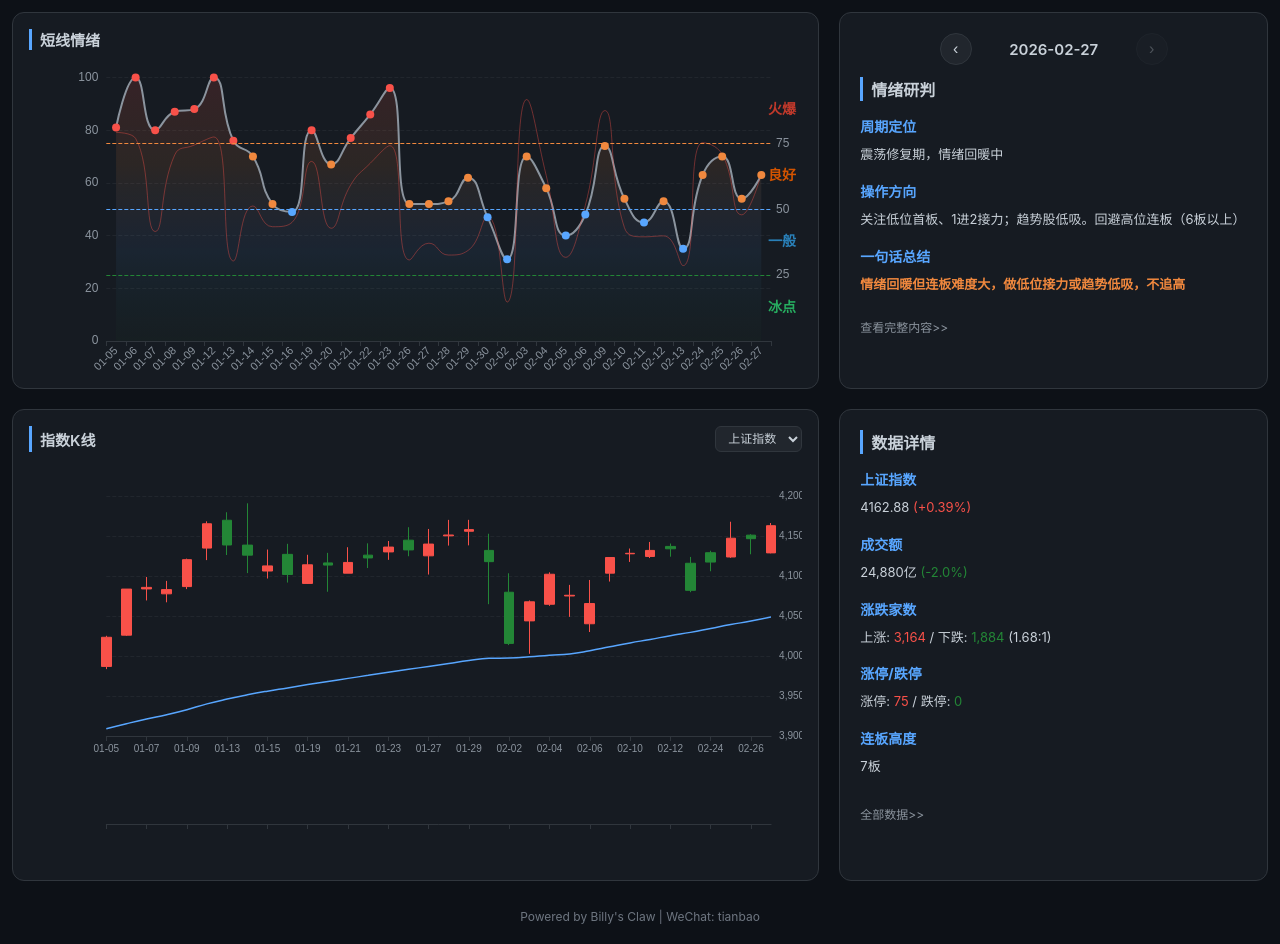
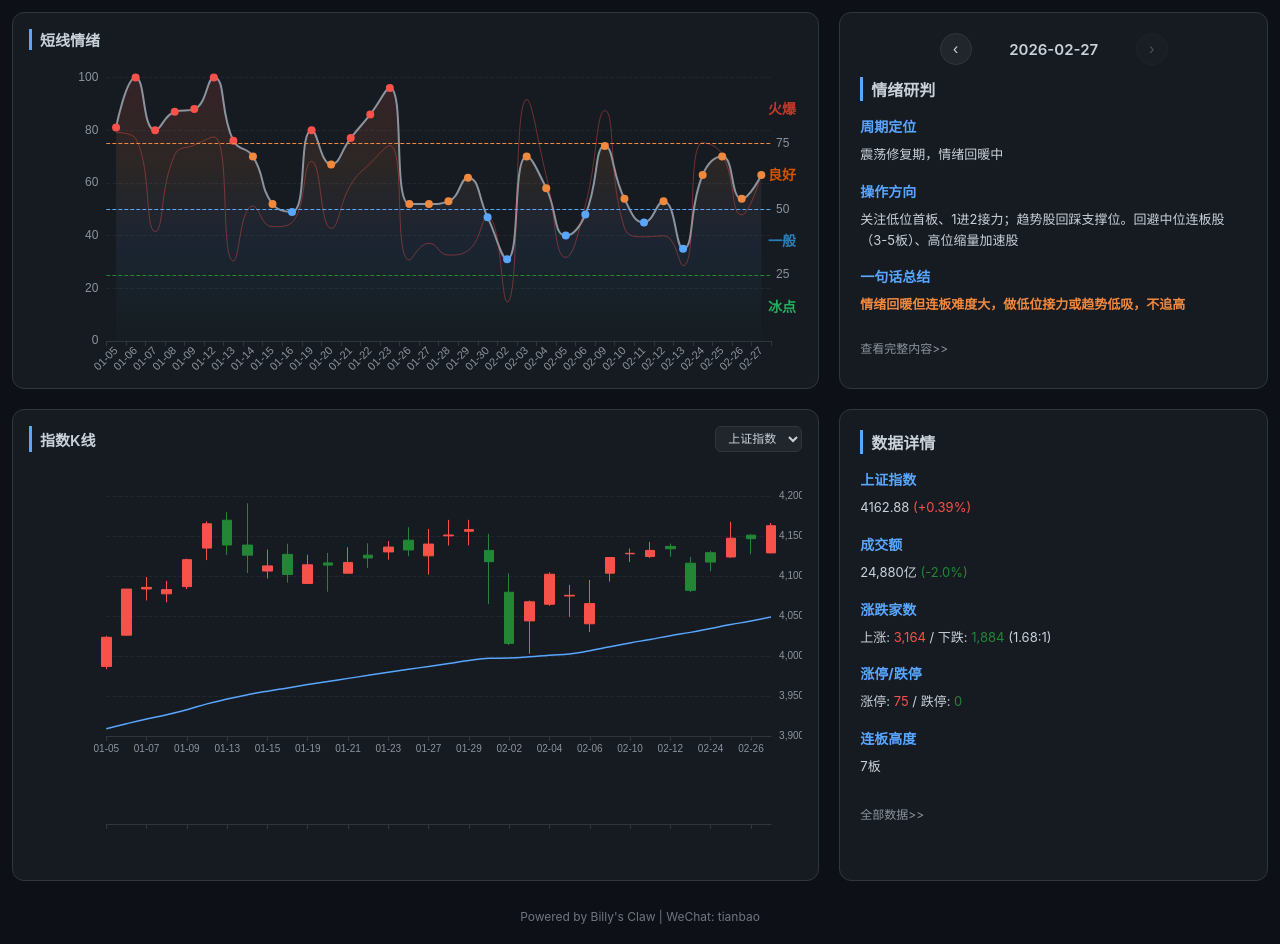
Before and after one commit to LionGG/dx, a plain HTML site: page index.html in a window 1280 px wide. Drawn offline with nearby package versions, Linux system fonts and the light colour scheme; no server answers.

Commit message:
Update sentiment data - 2026-02-27 18:32:40

```diff
--- a/index.html
+++ b/index.html
@@ -726,7 +726,7 @@
         }
 
         // 每日研判数据（含墨问链接）
-        const dailyReports = {"2026-02-27": {"phase": "震荡修复期，情绪回暖中", "action": "关注低位首板、1进2接力；趋势股低吸。回避高位连板（6板以上）", "summary": "情绪回暖但连板难度大，做低位接力或趋势低吸，不追高", "link": "https://note.mowen.cn/detail/xxx"}, "2026-02-26": {"phase": "主升期后的首次大分歧，情绪快速回落", "action": "关注6板龙头承接、低位新启动；回避中位连板股、高位缩量股", "summary": "主升期首次大分歧，控制仓位至5成以下，等待情绪企稳", "link": "https://note.mowen.cn/detail/amM_PwiWOjK0Bu2JslCSD"}, "2026-02-25": {"phase": "主升期初期，情绪稳步推高", "action": "关注科技成长、新能源赛道；回避前期高位滞涨股。", "summary": "主升期初期，积极参与，去弱留强，聚焦主线龙头。", "link": "https://note.mowen.cn/detail/bBTUwGGzruFPVvFmdoehc"}, "2026-02-24": {"phase": "退潮期，冰点试探", "action": "情绪指数63（良好区），涨停92家，跌停15家。退潮期特征明显，回避连板股，等待冰点确认。", "summary": "退潮期，冰点试探，良好区，操作以防守为主。", "link": "https://note.mowen.cn/detail/Dppc4WvkTpKRebgVMmg2o"}};
+        const dailyReports = {"2026-02-27": {"phase": "震荡修复期，情绪回暖中", "action": "关注低位首板、1进2接力；趋势股回踩支撑位。回避中位连板股（3-5板）、高位缩量加速股", "summary": "情绪回暖但连板难度大，做低位接力或趋势低吸，不追高", "link": "https://note.mowen.cn/detail/xxx"}, "2026-02-26": {"phase": "主升期后的首次大分歧，情绪快速回落", "action": "关注6板龙头承接、低位新启动；回避中位连板股、高位缩量股", "summary": "主升期首次大分歧，控制仓位至5成以下，等待情绪企稳", "link": "https://note.mowen.cn/detail/amM_PwiWOjK0Bu2JslCSD"}, "2026-02-25": {"phase": "主升期初期，情绪稳步推高", "action": "关注科技成长、新能源赛道；回避前期高位滞涨股。", "summary": "主升期初期，积极参与，去弱留强，聚焦主线龙头。", "link": "https://note.mowen.cn/detail/bBTUwGGzruFPVvFmdoehc"}, "2026-02-24": {"phase": "退潮期，冰点试探", "action": "情绪指数63（良好区），涨停92家，跌停15家。退潮期特征明显，回避连板股，等待冰点确认。", "summary": "退潮期，冰点试探，良好区，操作以防守为主。", "link": "https://note.mowen.cn/detail/Dppc4WvkTpKRebgVMmg2o"}};
 
         const reportDates = ["2026-02-27", "2026-02-26", "2026-02-25", "2026-02-24"];
         let currentReportIndex = 0; // 默认最新一天
```
